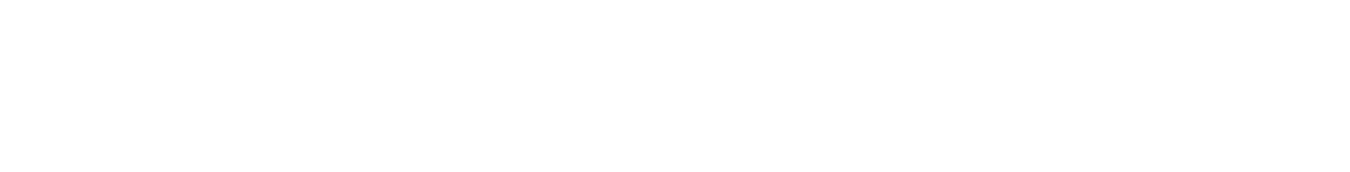
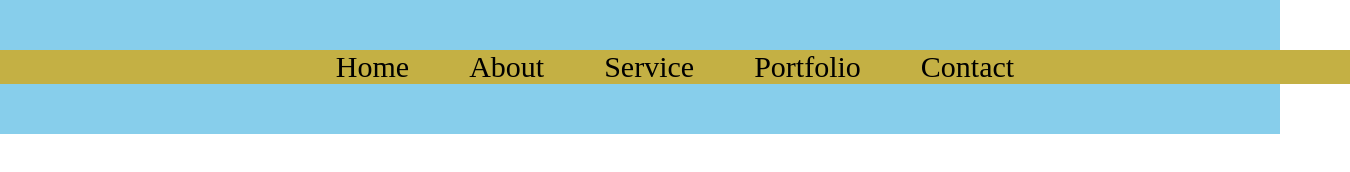
Before and after one commit to shureedrahman/MENU, a plain HTML site: page index.html in a window 1280 px wide. Shown: the whole page, 1350 px wide, since content can reach past the window. Drawn offline with Linux system fonts and the light colour scheme.

Commit message:
menu added

```diff
--- a/css/style.css
+++ b/css/style.css
@@ -2,3 +2,31 @@
     margin: 0;
     padding: 0;
 }
+a{
+    text-decoration: none;
+}
+.menubar{
+    background: skyblue;
+    padding: 50px 0;
+}
+ul , ol {
+list-style-type: none;
+}
+.menu{
+    width: 1350px;
+    background: rgb(196, 176, 68);
+    margin: 0 auto;
+}
+.menu ul {
+    display: flex;
+    justify-content: center;
+
+}
+.menu ul li a{
+
+    color: black;
+    padding: 0 30px;
+    font-size: 30px;
+
+
+}
--- a/index.html
+++ b/index.html
@@ -7,6 +7,17 @@
     <link rel="stylesheet" href="css/style.css">
 </head>
 <body>
+<div class="menubar">
+    <div class="menu">
+        <ul>
+            <li><a href="#">Home</a></li>
+            <li><a href="#">About</a></li>
+            <li><a href="#">Service</a></li>
+            <li><a href="#">Portfolio</a></li>
+            <li><a href="#">Contact</a></li>
+        </ul>
 
+    </div>
+</div>
 </body>
 </html>
```
